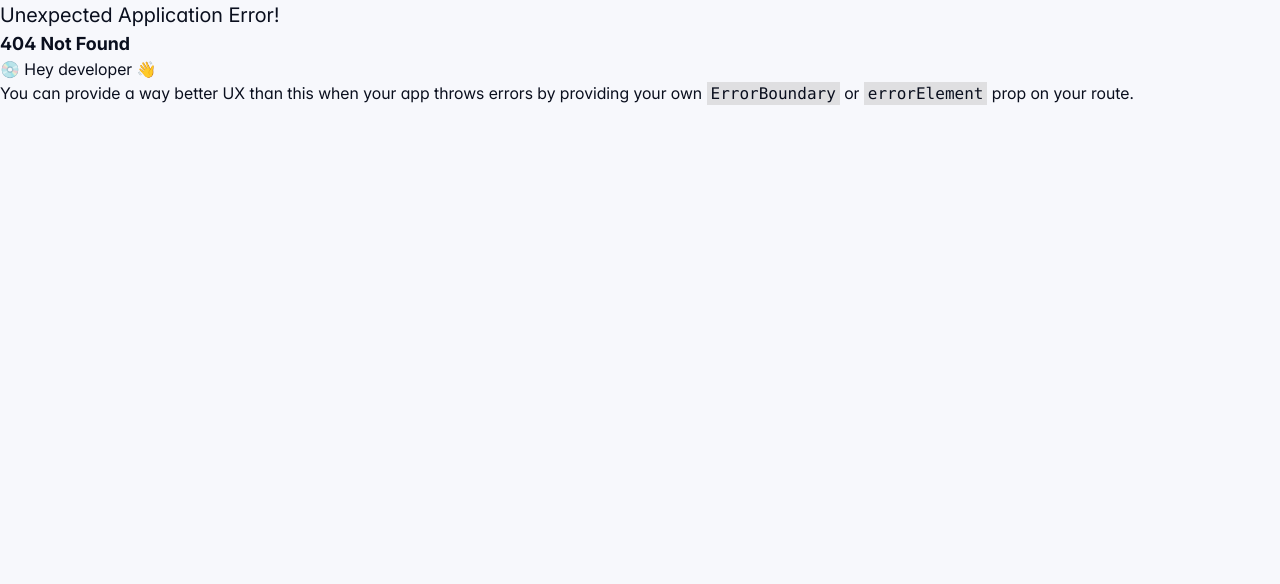
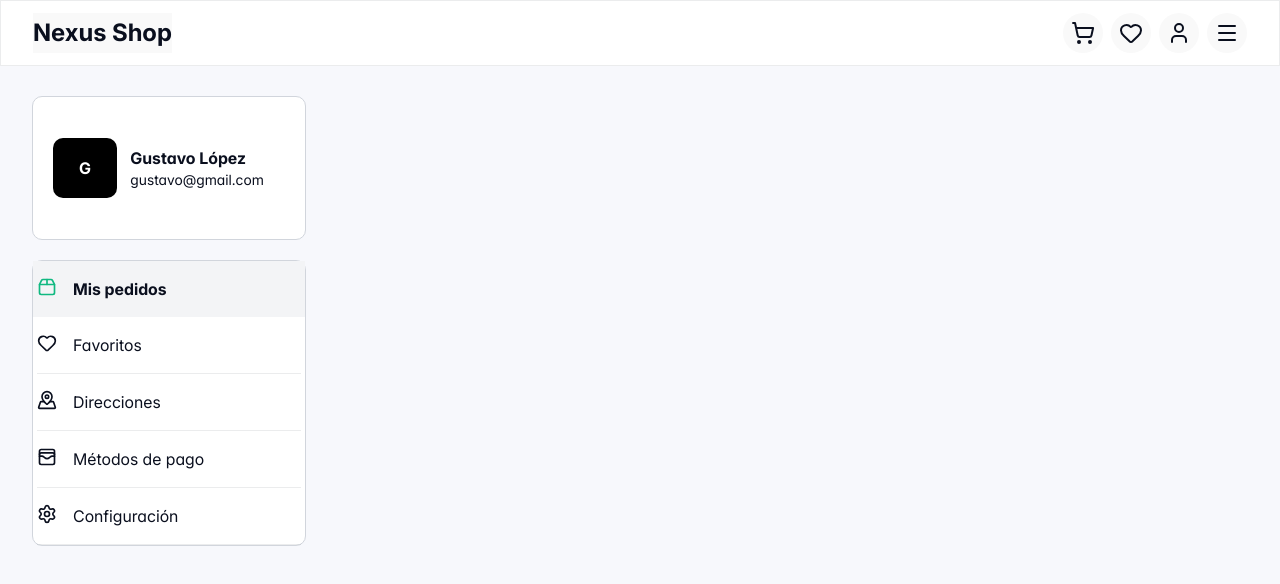
Before and after one commit to GustavoLopez01/e-commerce-front-end, a React (Vite) app: page /shop/profile in a window 1280 px wide. Before the commit this address had no page. Shown: the top 584 px of the page. Built offline with nearby package versions, Linux system fonts and the light colour scheme.

Commit message:
feat: toast sonner added

```diff
--- a/package.json
+++ b/package.json
@@ -20,6 +20,7 @@
     "react-dom": "^19.2.0",
     "react-router": "^7.13.0",
     "react-toastify": "^11.0.5",
+    "sonner": "^2.0.7",
     "styled-components": "^6.3.9",
     "tailwindcss": "^4.1.18",
     "zod": "^4.3.6",
--- a/src/components/shop/components/DetailProduct.tsx
+++ b/src/components/shop/components/DetailProduct.tsx
@@ -40,9 +40,6 @@ export default function DetailProduct() {
       if (response?.success && response.product?.id) setProduct(response.product);
     })
   }, [productStore?.id]);
-
-  console.log(product);
-
 
   return (
     <motion.div
--- a/src/components/shop/components/NavbarShop.tsx
+++ b/src/components/shop/components/NavbarShop.tsx
@@ -1,14 +1,22 @@
-import { Heart, Menu, ShoppingCart } from "lucide-react";
+import { Heart, Menu, ShoppingCart, User } from "lucide-react";
 import { useCartShop } from "../../../store/useCartShop";
+import { useNavigate } from "react-router";
 
 export default function NavbarShop() {
+  const navigate = useNavigate();
   const productList = useCartShop(state => state.productList);
   const setShowSidebar = useCartShop(state => state.setShowSidebar);
+
   return (
     <nav className="w-full bg-white/95 border py-3 px-8 flex justify-between fixed z-10">
-      <h1 className="text-2xl">
-        Nexus Shop
-      </h1>
+      <button
+        className="cursor-pointer"
+        onClick={() => navigate("/")}
+      >
+        <h1 className="text-2xl">
+          Nexus Shop
+        </h1>
+      </button>
 
       <div className="flex gap-2">
         <button
@@ -27,6 +35,12 @@ export default function NavbarShop() {
         <button className="cursor-pointer rounded-full p-2 hover:bg-gray-200">
           <Heart className="size-6" />
         </button>
+        <button
+          className="cursor-pointer rounded-full p-2 hover:bg-gray-200"
+          onClick={() => navigate("/shop/profile")}
+        >
+          <User className="size-6" />
+        </button>
         <button className="cursor-pointer rounded-full p-2 hover:bg-gray-200">
           <Menu className="size-6" />
         </button>
--- /dev/null
+++ b/src/components/shop/components/user/Profile.tsx
@@ -0,0 +1,23 @@
+import { useState } from "react";
+import Tabs from "./Tabs";
+
+export default function Profile() {
+  const [currentTab, setCurrentTab] = useState("Mis pedidos");
+
+  return (
+    <section className="min-h-screen bg-background pt-16">
+      <div className="max-w-7xl mx-auto px-4 sm:px-6 lg:px-8 py-8">
+        <div className="grid grid-cols-4 gap-10">
+          <Tabs
+            currentTab={currentTab}
+            setCurrentTab={setCurrentTab}
+          />
+
+          <div className="col-span-3">
+
+          </div>
+        </div>
+      </div>
+    </section>
+  )
+}
--- /dev/null
+++ b/src/components/shop/components/user/Tabs.tsx
@@ -0,0 +1,66 @@
+import {
+  Heart,
+  MapPinned,
+  Package2,
+  Settings,
+  WalletCards
+} from "lucide-react";
+
+type TabsProps = {
+  currentTab: string
+  setCurrentTab: (tab: string) => void
+}
+
+const TABS = [
+  { name: "Mis pedidos", icon: <Package2 className="size-5" /> },
+  { name: "Favoritos", icon: <Heart className="size-5" /> },
+  { name: "Direcciones", icon: <MapPinned className="size-5" /> },
+  { name: "Métodos de pago", icon: <WalletCards className="size-5" /> },
+  { name: "Configuración", icon: <Settings className="size-5" /> }
+];
+
+export default function Tabs({
+  currentTab,
+  setCurrentTab
+}: TabsProps) {
+  return (
+    <div className="col-span-1">
+      <div className="w-full bg-white grid grid-cols-3 justify-center items-center border border-gray-300 h-36 rounded-md px-5">
+        <div className="bg-black col-span-1 h-15 flex items-center justify-center text-white w-16 text-center rounded-md">
+          <span className="font-family-inter-bold">G</span>
+        </div>
+
+        <div className="col-span-2 flex flex-col wrap-break-word">
+          <p className="flex flex-col font-family-inter-bold">
+            Gustavo López
+            <span className="font-family-inter-regular text-sm">
+              gustavo@gmail.com
+            </span>
+          </p>
+        </div>
+      </div>
+
+      <div className="w-full mt-5  bg-white grid border border-gray-300 rounded-md">
+        {TABS.map(({ name, icon }, i) => {
+          const isSelected = currentTab === name;
+          return (
+            <div
+              className={`${isSelected ? ' bg-gray-100 font-family-inter-bold' : ''}
+                       text-left cursor-pointer`}
+            >
+              <span
+                className={`flex gap-4 py-4 mx-1 ${isSelected ? ' bg-gray-100 font-family-inter-bold' : 'border-b'}`}
+                onClick={() => setCurrentTab(name)}
+              >
+                <span className={isSelected ? 'text-brand' : ''}>
+                  {icon}
+                </span>
+                {name}
+              </span>
+            </div>
+          )
+        })}
+      </div>
+    </div>
+  )
+}
--- a/src/components/ux/shop/ProductCard.tsx
+++ b/src/components/ux/shop/ProductCard.tsx
@@ -3,6 +3,7 @@ import { motion } from "motion/react";
 import { useCartShop } from "../../../store/useCartShop";
 import type { Product } from "../../../types/product";
 import { URL_BACKEND_APP } from "../../../constant";
+import { showToast } from "../../../helpers/toast";
 
 type ProductCardProps = {
   product: Product
@@ -18,6 +19,7 @@ export default function ProductCard({
 
   const handleProductToCart = () => {
     addProduct(product);
+    showToast("success", "¡Se agrego el producto al carrito!");
   }
 
   return (
--- /dev/null
+++ b/src/helpers/toast.ts
@@ -0,0 +1,26 @@
+import { toast } from "sonner";
+
+const DURATION = 2500;
+const CLASS_NAME = '!transition !delay-150 !duration-300 !ease-in-out';
+
+export const showToast = (type: string, msg: string) => {
+
+  switch (type) {
+    case "success":
+      toast.success(msg, {
+        className: CLASS_NAME,
+        duration: DURATION,
+      });
+      break;
+    case "warning":
+      toast.warning(msg, {
+        className: CLASS_NAME,
+        duration: DURATION,
+      });
+      break;
+
+    default:
+      toast.success(msg);
+      break;
+  }
+}
--- a/src/layout/ShopLayout.tsx
+++ b/src/layout/ShopLayout.tsx
@@ -1,4 +1,5 @@
 import { Outlet } from 'react-router';
+import { Toaster } from "sonner";
 import NavbarShop from '../components/shop/components/NavbarShop';
 import Footer from '../components/ux/shop/Footer';
 
@@ -6,6 +7,10 @@ export default function ShopLayout() {
   return (
     <>
       <div className="w-full h-full overflow-x-hidden">
+        <Toaster
+          position="top-right"
+          richColors
+        />
         <NavbarShop />
         <div className='flex flex-col'>
           <Outlet />
--- a/src/router/routes.ts
+++ b/src/router/routes.ts
@@ -9,6 +9,7 @@ import Login from "../components/auth/Login";
 import MainShop from "../components/shop/MainShop";
 import ShopLayout from "../layout/ShopLayout";
 import DetailProduct from "../components/shop/components/DetailProduct";
+import Profile from "../components/shop/components/user/Profile";
 
 const router = createBrowserRouter([
   {
@@ -26,6 +27,10 @@ const router = createBrowserRouter([
       {
         path: "shop/detail-product/:productId",
         Component: DetailProduct
+      },
+      {
+        path: "shop/profile",
+        Component: Profile
       }
     ]
   },
--- a/src/theme.css
+++ b/src/theme.css
@@ -157,6 +157,7 @@
   --color-sidebar-accent-foreground: var(--sidebar-accent-foreground);
   --color-sidebar-border: var(--sidebar-border);
   --color-sidebar-ring: var(--sidebar-ring);
+  --color-brand: var(--brand);
 }
 
 @layer base {
```
Also changed, not shown: 1 other file (tests, documents, lock files or other folders).
